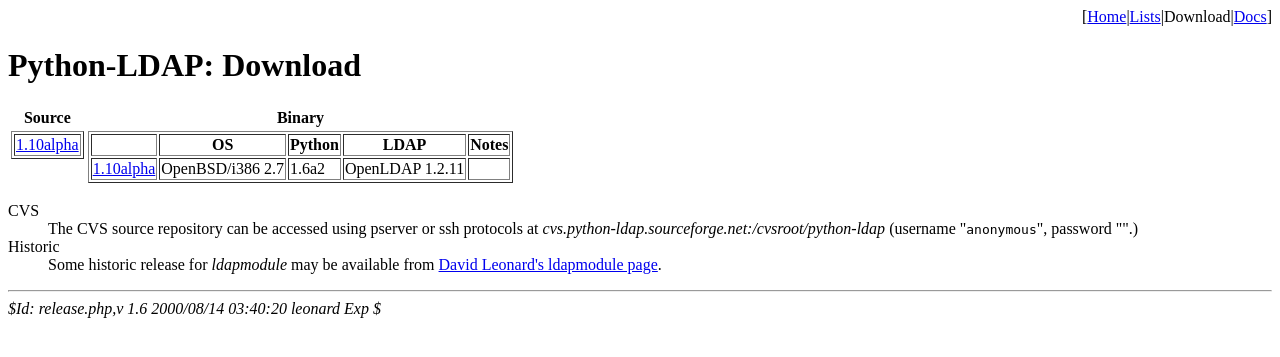
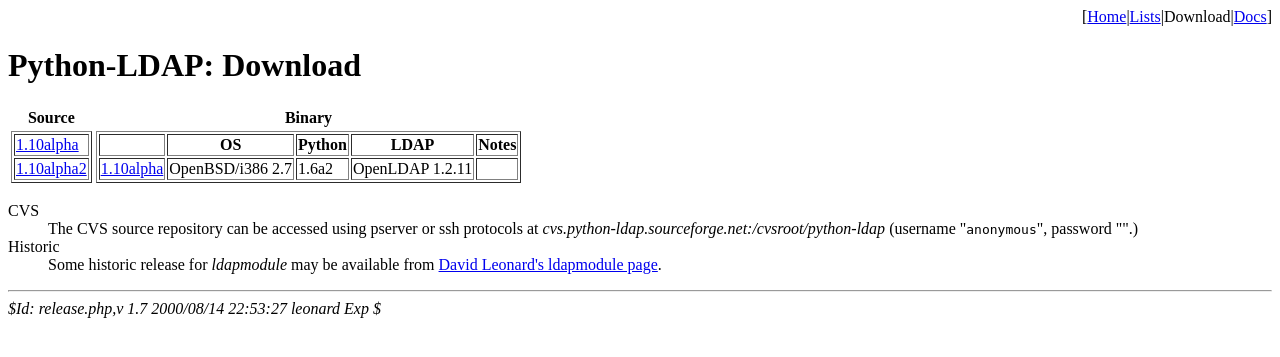
Before and after one commit to Free-IAM/python-ldap0, a PHP site: page /release.php in a window 1280 px wide. Shown: the top 357 px of the page. Run offline with PHP 8.4, Linux system fonts and the light colour scheme.

Commit message:
alpha2 source release

```diff
--- a/release.php
+++ b/release.php
@@ -1,4 +1,4 @@
-<!-- $Id: release.php,v 1.6 2000/08/14 03:40:20 leonard Exp $ -->
+<!-- $Id: release.php,v 1.7 2000/08/14 22:53:27 leonard Exp $ -->
 <?
 	$thishref = "release";
 	include("header.php");
@@ -18,7 +18,8 @@
 </tr><tr valign=top>
     <td>
 	<table border=1>
-	<? srcrelease("python-ldap-1.10alpha-src.tar.gz", "1.10alpha") ?>
+	<? srcrelease("python-ldap-1.10alpha-src.tar.gz",    "1.10alpha") ?>
+	<? srcrelease("python-ldap-1.10alpha2-src.tar.gz",   "1.10alpha2") ?>
 	</table>
     </td>
     <td>
@@ -59,6 +60,6 @@
 </dl>
 
 <hr>
-<i>$Id: release.php,v 1.6 2000/08/14 03:40:20 leonard Exp $</i>
+<i>$Id: release.php,v 1.7 2000/08/14 22:53:27 leonard Exp $</i>
 </BODY>
 </HTML>
```
